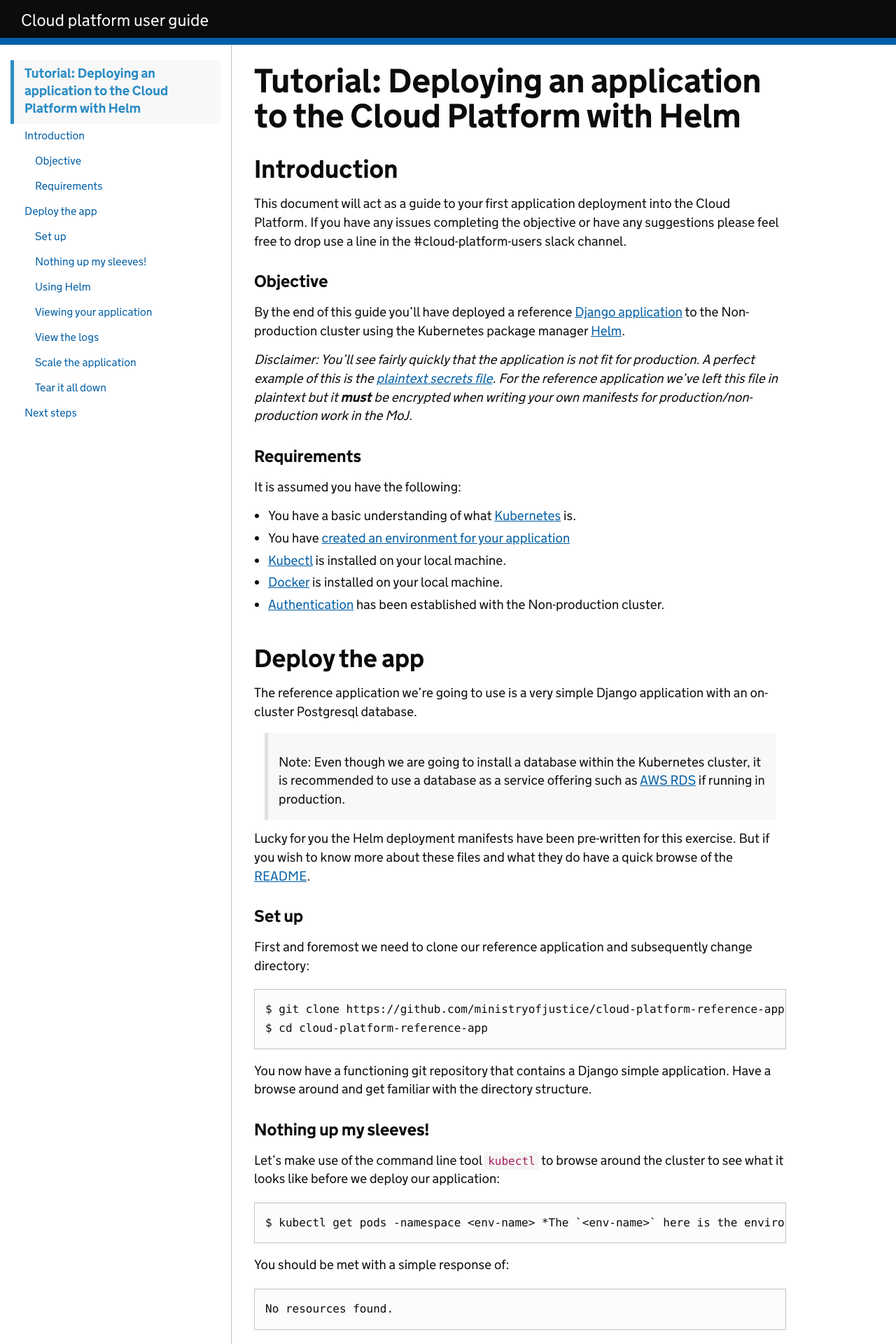
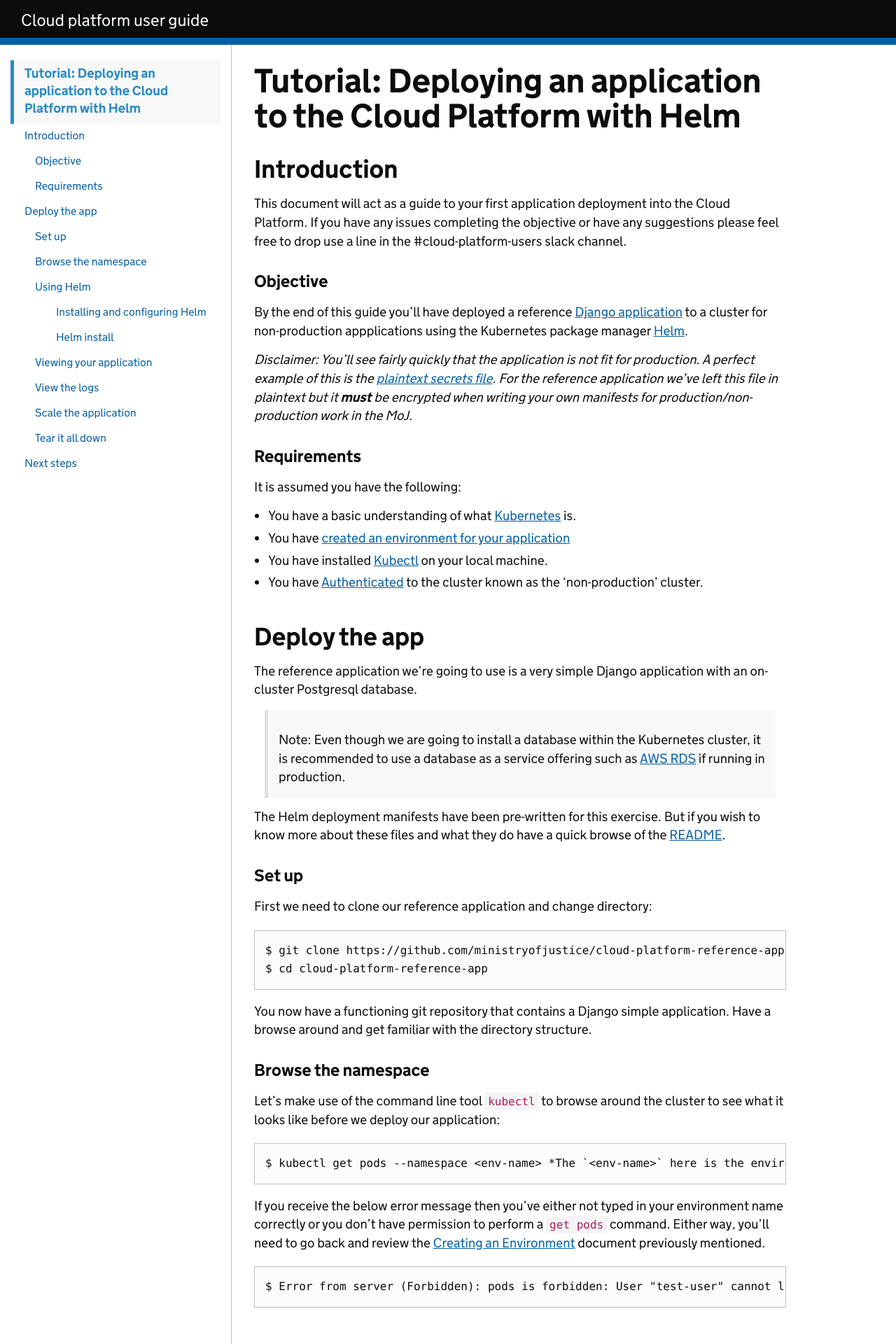
Before and after one commit to ministryofjustice/cloud-platform-user-docs, a Jekyll site: the page built from cloud-platform/app-deploy-helm.md, in a window 1280 px wide. Shown: the top 1920 px of the page at 70% size. Built offline with Jekyll 4.4.1, drawn with Linux system fonts in a browser that asks for light colours; our own code applies the rules of GitHub Pages for plain Markdown files; some of the changed text lies outside the part shown.

Commit message:
Made requested changed to Helm Deploy doc
This was following a PR.

```diff
--- a/cloud-platform/app-deploy-helm.md
+++ b/cloud-platform/app-deploy-helm.md
@@ -7,7 +7,7 @@ expires: 2018-01-31
 ## Introduction
 This document will act as a guide to your first application deployment into the Cloud Platform. If you have any issues completing the objective or have any suggestions please feel free to drop use a line in the #cloud-platform-users slack channel.
 ### Objective
-By the end of this guide you'll have deployed a reference [Django application](https://github.com/ministryofjustice/cloud-platform-reference-app) to the Non-production cluster using the Kubernetes package manager [Helm](https://helm.sh/).
+By the end of this guide you'll have deployed a reference [Django application](https://github.com/ministryofjustice/cloud-platform-reference-app) to a cluster for non-production appplications using the Kubernetes package manager [Helm](https://helm.sh/).
 
 *Disclaimer: You'll see fairly quickly that the application is not fit for production. A perfect example of this is the [plaintext secrets file](https://github.com/ministryofjustice/cloud-platform-reference-app/blob/master/helm_deploy/django-app/templates/secret.yaml). For the reference application we've left this file in plaintext but it **must** be encrypted when writing your own manifests for production/non-production work in the MoJ.*
 
@@ -16,73 +16,85 @@ It is assumed you have the following:
 
  - You have a basic understanding of what [Kubernetes](https://kubernetes.io/) is.
  - You have [created an environment for your application](/cloud-platform/env-create)
- - [Kubectl](https://kubernetes.io/docs/tasks/tools/install-kubectl/) is installed on your local machine.
- - [Docker](https://docs.docker.com/install/) is installed on your local machine.
- - [Authentication](/cloud-platform/authenticate) has been established with the Non-production cluster.
+ - You have installed [Kubectl](https://kubernetes.io/docs/tasks/tools/install-kubectl/) on your local machine.
+ - You have [Authenticated](/cloud-platform/authenticate) to the cluster known as the 'non-production' cluster.
 
 ## Deploy the app
 The reference application we're going to use is a very simple Django application with an on-cluster Postgresql database.
 
 > Note: Even though we are going to install a database within the Kubernetes cluster, it is recommended to use a database as a service offering such as [AWS RDS](https://aws.amazon.com/rds/) if running in production.
 
-Lucky for you the Helm deployment manifests have been pre-written for this exercise. But if you wish to know more about these files and what they do have a quick browse of the [README](https://github.com/ministryofjustice/cloud-platform-reference-app/tree/master/helm_deploy/django-app/README.md).
+The Helm deployment manifests have been pre-written for this exercise. But if you wish to know more about these files and what they do have a quick browse of the [README](https://github.com/ministryofjustice/cloud-platform-reference-app/tree/master/helm_deploy/django-app/README.md).
 
 ### Set up
-First and foremost we need to clone our reference application and subsequently change directory:
+First we need to clone our reference application and change directory:
 
     $ git clone https://github.com/ministryofjustice/cloud-platform-reference-app.git
     $ cd cloud-platform-reference-app
 
 You now have a functioning git repository that contains a Django simple application. Have a browse around and get familiar with the directory structure.
 
-### Nothing up my sleeves!
+### Browse the namespace
 Let's make use of the command line tool `kubectl` to browse around the cluster to see what it looks like before we deploy our application:
 
-    $ kubectl get pods -namespace <env-name>
+    $ kubectl get pods --namespace <env-name>
 *The `<env-name>` here is the environment you created, listed in the requirements section at the beginning of the document.*
-
-You should be met with a simple response of:
-
-    No resources found.
 
 If you receive the below error message then you've either not typed in your environment name correctly or you don't have permission to perform a `get pods` command. Either way, you'll need to go back and review the [Creating an Environment](https://ministryofjustice.github.io/cloud-platform-user-docs/cloud-platform/env-create/#creating-a-cloud-platform-environment) document previously mentioned.
 
     $ Error from server (Forbidden): pods is forbidden: User "test-user" cannot list pods in the namespace "demo"
 
 ### Using Helm
-First, what is Helm? Helm allows you to manage application deployment to Kubernetes using Charts. Have a quick read of some of the many features of Helm Charts [here](https://docs.helm.sh/developing_charts/).
+Helm allows you to manage application deployment to Kubernetes using Charts. You can read about of some of the many features of [Helm Charts](https://docs.helm.sh/developing_charts/). We've chosen to use Helm as the default way to deploy applications to the Cloud Platform as it provides useful tooling as an interface to the YAML files that Kubernetes uses to run.
 
-I can tell you're excited to get started but we're just going to focus on the deployment of a Helm Chart in this guide. We'll link/create further guides on how to take full advantage of the awesome features available in Helm in the 'Next Steps' below.
+#### Installing and configuring Helm
 
-Now it's time to get our hands dirty. Let's deploy the application.
+There are two parts to Helm: The client and the Helm server (Tiller). When you created your environment, an instance of Tiller was installed. Before we continue we must install the [client](https://docs.helm.sh/using_helm/#installing-helm) and configure it with our Tiller instance.
 
-First, change directory so we can focus on the app we need:
+You can install the client via Homebrew on the Mac:
+`brew install kubernetes-helm`
 
-    $ cd helm_deploy/django-app
+And configure configure Tiller with:
+`helm init --tiller-namespace <env-name>`
 
-Values for our application are stored in the aptly named `values.yaml` at the root of our directory. There is a single value we need to change before we deploy the application. This is the host name, which denotes the URL of your deployed application. Open this file with your favourite text editor and have a look.
+When succesful, you'll be greeted with the message:
+`Happy Helming`
+
+This is an indication we're ready to deploy our applicaton.
+
+#### Helm install
+
+To deploy the application with Helm first change directory so we can focus on the app we need:
+
+    $ cd helm_deploy/django-app/
+
+Values for our application are stored in the `values.yaml` at the root of our directory. There is a single value we need to change before we deploy the application. This is the host name, which denotes the URL of your deployed application. Open this file with your favourite text editor and have a look.
 
 The value to which I refer is:
 
     deploy:
-      hosts: helm-demo.apps.cloud-platforms-test.k8s.integration.dsd.io
+      host: helm-demo.apps.cloud-platforms-test.k8s.integration.dsd.io
 
-Keeping this value the same would deploy your application using this URL and would more than likely cause a conflict. Fear not. We can change this value by setting it as an argument in our command line install.
+Keeping this value the same would deploy our application using this URL and would more than likely cause a conflict. We can change this value by setting it as an argument in our command line install.
 
 Run the following (replacing the `YourName` with your own name and `env-name` with your environment name:
 
         $ helm install . \
           --name django-app-<YourName> \
           --namespace <env-name> \
-          --set deploy.hosts=django-<YourName>.apps.cloud-platforms-test.k8s.integration.dsd.io
+          --set deploy.host=django-<YourName>.apps.non-production.k8s.integration.dsd.io \
+          --tiller-namespace <env-name>
 
-The `set deploy.hosts` overwrites the value stored in my value.yaml file and you'll see a fairly verbose output showing your pods creating.
+> Note: We're naming it like this as app names and host names have to be unique on the cluster.
+
+The `set deploy.host` overwrites the value stored in my `value.yaml` file and you'll see a fairly verbose output showing your pods creating.
+
 ### Viewing your application
-Congratulations on getting this far. If all went your pods are now deployed and is now being served on your specified URL.
+Congratulations on getting this far. If all went well your pods are now deployed and is now being served on your specified URL.
 
 Let's check:
 
-    $ kubectl get pods -namespace <env-name>
+    $ kubectl get pods --namespace <env-name>
 
 If the deploy was successful you should be greeted with something similar to the below:
 
@@ -95,7 +107,7 @@ You should have a postgres and app pod **ready** with the status **running**.
 
 Let's check your host has a URL by running:
 
-    $ kubectl get ingress -namespace <env-name>
+    $ kubectl get ingress --namespace <env-name>
 
 This will return the URL of your given app. Open it using your favourite browser.
 
@@ -106,7 +118,7 @@ Each pod will generate logs that can be viewed via the API. Let's have a browse
 
 First grab the pod name:
 
-    $ kubectl get pods -namespace <env-name>
+    $ kubectl get pods --namespace <env-name>
 
 Then copy the pod name that isn't postgresql.
 
@@ -129,13 +141,13 @@ You now have our application up and running but you decide one pod isn't enough.
 
 Let's try:
 
-    $ helm upgrade django-app-<YourName> . --set replicaCount=3
+`$ helm upgrade django-app-<YourName> . --set replicaCount=3 --tiller-namespace <env-name>`
 
 This command terminates the current running pod and spins up three in its place.
 
 If we run the familiar command we've been using:
 
-    $ kubectl get pods -namespace <env-var>
+`$ kubectl get pods --namespace <env-var>`
 
 You'll see the pod replication in progress.
 
@@ -144,7 +156,11 @@ Finally, we have built are app and deployed to the cluster. There is only one th
 
 To delete the deployment you simply run:
 
-    helm del --purge django-app-<YourName>
+`$ helm del --purge django-app-<YourName> --tiller-namespace <env-name>`
+
+And then confirm the pods are terminating as expected:
+
+`$ kubectl get pods -namespace <env-var>`
 
 ## Next steps
 The next step will be to create your own Helm Chart. You can try this with an application of your own or run through [Bitnami's excellent guide](https://docs.bitnami.com/kubernetes/how-to/create-your-first-helm-chart/) on how to build using a simple quickstart.
```
Also changed, not shown: other parts of cloud-platform/app-deploy-helm.md (+2 -2 lines).
